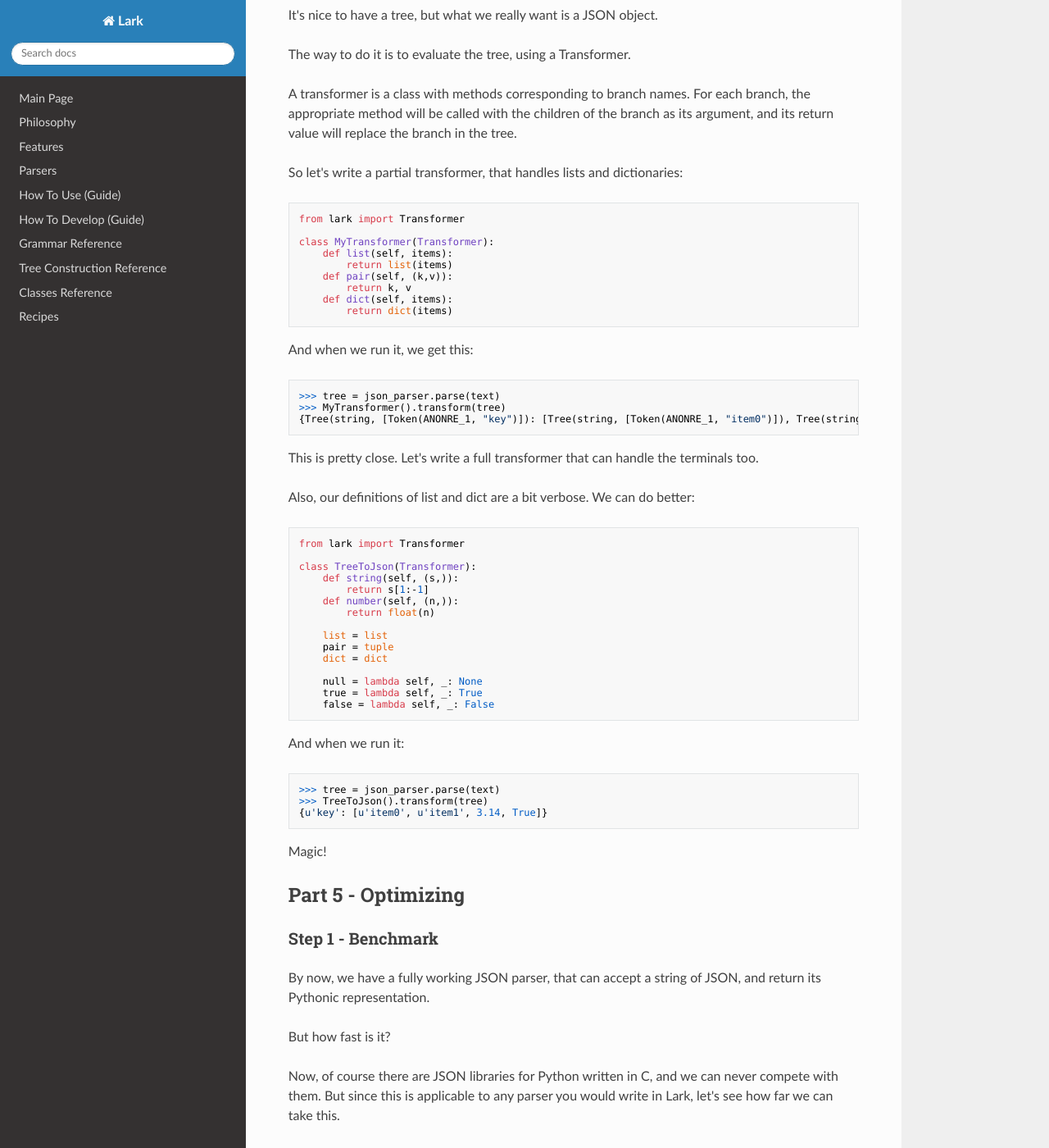
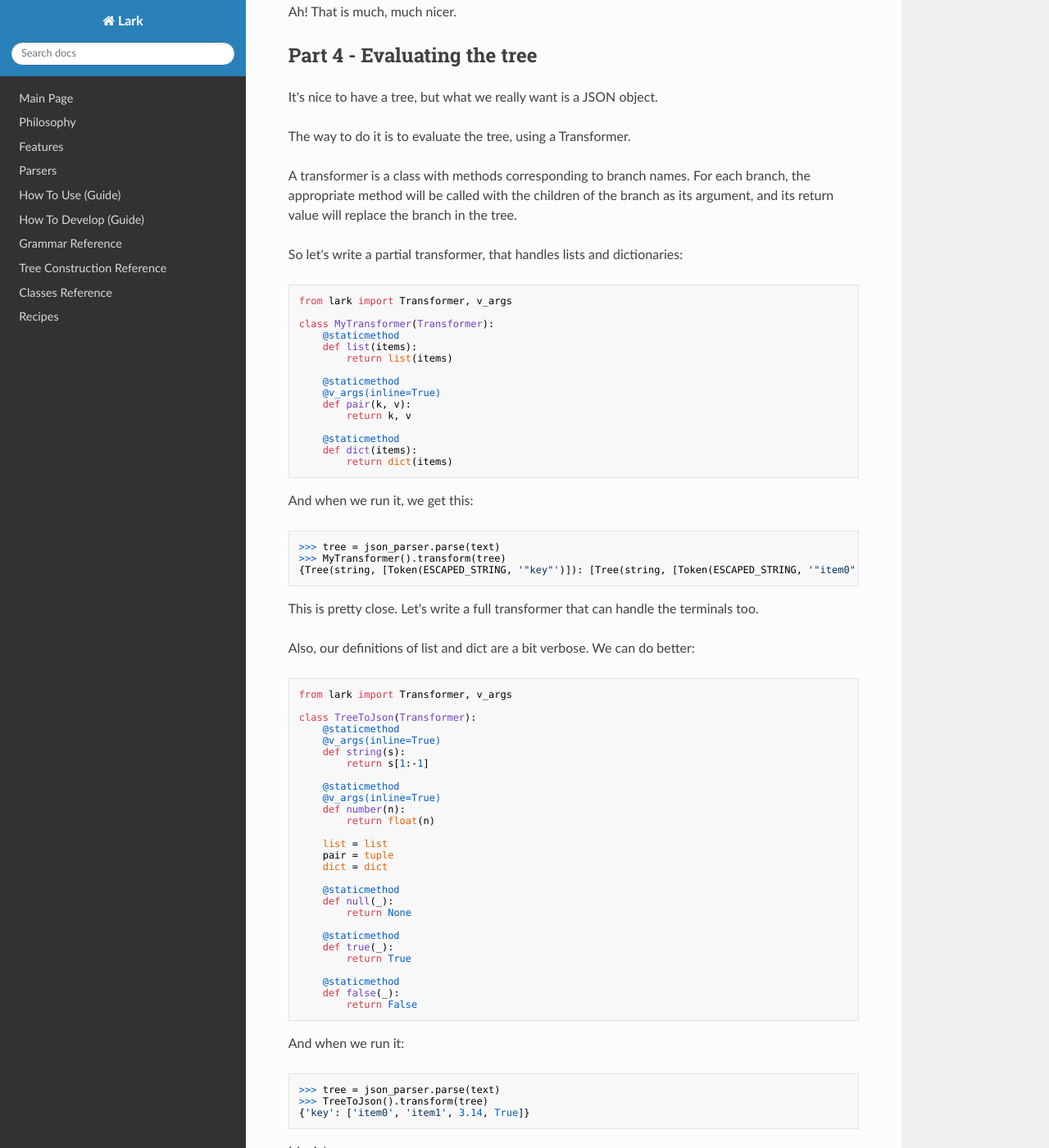
Before and after one commit to lark-parser/lark, an MkDocs documentation site: the page built from docs/json_tutorial.md, in a window 1280 px wide and 1400 px high, scrolled down 4665 px. Shown: the whole window at 82% size. Built offline with MkDocs 1.6.1, drawn with Linux system fonts in a browser that asks for light colours; nearby versions of some CDN libraries; old or Windows-style settings are respelled for this version of MkDocs; some of the changed text lies outside the part shown.

Commit message:
Update JSON Tutorial Code for Python 3
The existing code snippets which demonstrate the Transformer class rely
on tuple parameter unpacking, which was removed as of PEP-3113, which
landed in Python 3.0.

https://www.python.org/dev/peps/pep-3113/

The lark @v_args utility can be used at either the class or the
function level to provide behavior similar to tuple unpacking, which
improves the readability of the code.

The class methods don't make use of any internal data, so they can be
marked with @staticmethod.

The updated versions of these code snippets continue to work as expected
in Python 2.7.16, noting the difference in how unicode strings are
marked.

The code snippets copy and paste cleanly into the Python repl.

````diff
--- a/docs/json_tutorial.md
+++ b/docs/json_tutorial.md
@@ -6,13 +6,14 @@ In this tutorial we will write a JSON parser in Lark, and explore Lark's various
 
 It has 5 parts.
 
-  1. Writing the grammar
-  2. Creating the parser
-  3. Shaping the tree
-  4. Evaluating the tree
-  5. Optimizing
+1. Writing the grammar
+2. Creating the parser
+3. Shaping the tree
+4. Evaluating the tree
+5. Optimizing
 
 Knowledge assumed:
+
 - Using Python
 - A basic understanding of how to use regular expressions
 
@@ -93,6 +94,7 @@ We simply instantiate Lark, and tell it to accept a "value":
 
 ```python
 from lark import Lark
+
 json_parser = Lark(r"""
     value: dict
          | list
@@ -118,8 +120,8 @@ It's that simple! Let's test it out:
 ```python
 >>> text = '{"key": ["item0", "item1", 3.14]}'
 >>> json_parser.parse(text)
-Tree(value, [Tree(dict, [Tree(pair, [Token(STRING, "key"), Tree(value, [Tree(list, [Tree(value, [Token(STRING, "item0")]), Tree(value, [Token(STRING, "item1")]), Tree(value, [Token(NUMBER, 3.14)])])])])])])
->>> print( _.pretty() )
+Tree(value, [Tree(dict, [Tree(pair, [Token(ESCAPED_STRING, '"key"'), Tree(value, [Tree(list, [Tree(value, [Token(ESCAPED_STRING, '"item0"')]), Tree(value, [Token(ESCAPED_STRING, '"item1"')]), Tree(value, [Token(SIGNED_NUMBER, '3.14')])])])])])])
+>>> print(_.pretty())
 value
   dict
     pair
@@ -173,6 +175,7 @@ Here is the new grammar:
 
 ```python
 from lark import Lark
+
 json_parser = Lark(r"""
     ?value: dict
           | list
@@ -201,7 +204,7 @@ And let's test it out:
 
 ```python
 >>> text = '{"key": ["item0", "item1", 3.14, true]}'
->>> print( json_parser.parse(text).pretty() )
+>>> print(json_parser.parse(text).pretty())
 dict
   pair
     string	"key"
@@ -212,7 +215,7 @@ dict
       true
 ```
 
-Ah! That is much much nicer.
+Ah! That is much, much nicer.
 
 ## Part 4 - Evaluating the tree
 
@@ -225,22 +228,29 @@ A transformer is a class with methods corresponding to branch names. For each br
 So let's write a partial transformer, that handles lists and dictionaries:
 
 ```python
-from lark import Transformer
+from lark import Transformer, v_args
 
 class MyTransformer(Transformer):
-    def list(self, items):
+    @staticmethod
+    def list(items):
         return list(items)
-    def pair(self, (k,v)):
+
+    @staticmethod
+    @v_args(inline=True)
+    def pair(k, v):
         return k, v
-    def dict(self, items):
+
+    @staticmethod
+    def dict(items):
         return dict(items)
 ```
 
 And when we run it, we get this:
+
 ```python
 >>> tree = json_parser.parse(text)
 >>> MyTransformer().transform(tree)
-{Tree(string, [Token(ANONRE_1, "key")]): [Tree(string, [Token(ANONRE_1, "item0")]), Tree(string, [Token(ANONRE_1, "item1")]), Tree(number, [Token(ANONRE_0, 3.14)]), Tree(true, [])]}
+{Tree(string, [Token(ESCAPED_STRING, '"key"')]): [Tree(string, [Token(ESCAPED_STRING, '"item0"')]), Tree(string, [Token(ESCAPED_STRING, '"item1"')]), Tree(number, [Token(SIGNED_NUMBER, '3.14')]), Tree(true, [])]}
 ```
 
 This is pretty close. Let's write a full transformer that can handle the terminals too.
@@ -248,21 +258,34 @@ This is pretty close. Let's write a full transformer that can handle the termina
 Also, our definitions of list and dict are a bit verbose. We can do better:
 
 ```python
-from lark import Transformer
+from lark import Transformer, v_args
 
 class TreeToJson(Transformer):
-    def string(self, (s,)):
+    @staticmethod
+    @v_args(inline=True)
+    def string(s):
         return s[1:-1]
-    def number(self, (n,)):
+
+    @staticmethod
+    @v_args(inline=True)
+    def number(n):
         return float(n)
 
     list = list
     pair = tuple
     dict = dict
 
-    null = lambda self, _: None
-    true = lambda self, _: True
-    false = lambda self, _: False
+    @staticmethod
+    def null(_):
+        return None
+
+    @staticmethod
+    def true(_):
+        return True
+
+    @staticmethod
+    def false(_):
+        return False
 ```
 
 And when we run it:
@@ -270,7 +293,7 @@ And when we run it:
 ```python
 >>> tree = json_parser.parse(text)
 >>> TreeToJson().transform(tree)
-{u'key': [u'item0', u'item1', 3.14, True]}
+{'key': ['item0', 'item1', 3.14, True]}
 ```
 Magic!
 
@@ -284,13 +307,13 @@ But how fast is it?
 
 Now, of course there are JSON libraries for Python written in C, and we can never compete with them. But since this is applicable to any parser you would write in Lark, let's see how far we can take this.
 
-The first step for optimizing is to have a benchmark. For this benchmark I'm going to take data from [json-generator.com/](http://www.json-generator.com/). I took their default suggestion and changed it to 5000 objects. The result is a 6.6MB sparse JSON file.
+The first step for optimizing is to have a benchmark. For this benchmark I'm going to take data from [json-generator.com](http://www.json-generator.com/). I took their default suggestion and changed it to 5000 objects. The result is a 6.6MB sparse JSON file.
 
 Our first program is going to be just a concatenation of everything we've done so far:
 
 ```python
 import sys
-from lark import Lark, Transformer
+from lark import Lark, Transformer, v_args
 
 json_grammar = r"""
     ?value: dict
@@ -315,18 +338,31 @@ json_grammar = r"""
     """
 
 class TreeToJson(Transformer):
-    def string(self, (s,)):
+    @staticmethod
+    @v_args(inline=True)
+    def string(s):
         return s[1:-1]
-    def number(self, (n,)):
+
+    @staticmethod
+    @v_args(inline=True)
+    def number(n):
         return float(n)
 
     list = list
     pair = tuple
     dict = dict
 
-    null = lambda self, _: None
-    true = lambda self, _: True
-    false = lambda self, _: False
+    @staticmethod
+    def null(_):
+        return None
+
+    @staticmethod
+    def true(_):
+        return True
+
+    @staticmethod
+    def false(_):
+        return False
 
 json_parser = Lark(json_grammar, start='value', lexer='standard')
 
@@ -340,9 +376,9 @@ We run it and get this:
 
     $ time python tutorial_json.py json_data > /dev/null
 
-    real	0m36.257s
-    user	0m34.735s
-    sys         0m1.361s
+    real    0m36.257s
+    user    0m34.735s
+    sys     0m1.361s
 
 
 That's unsatisfactory time for a 6MB file. Maybe if we were parsing configuration or a small DSL, but we're trying to handle large amount of data here.
@@ -360,9 +396,9 @@ json_parser = Lark(json_grammar, start='value', parser='lalr')
 ```
     $ time python tutorial_json.py json_data > /dev/null
 
-    real        0m7.554s
-    user        0m7.352s
-    sys         0m0.148s
+    real    0m7.554s
+    user    0m7.352s
+    sys     0m0.148s
 
 Ah, that's much better. The resulting JSON is of course exactly the same. You can run it for yourself and see.
 
@@ -379,16 +415,16 @@ json_parser = Lark(json_grammar, start='value', parser='lalr', transformer=TreeT
 
 if __name__ == '__main__':
     with open(sys.argv[1]) as f:
-        print( json_parser.parse(f.read()) )
+        print(json_parser.parse(f.read()))
 ```
 
 We've used the transformer we've already written, but this time we plug it straight into the parser. Now it can avoid building the parse tree, and just send the data straight into our transformer. The *parse()* method now returns the transformed JSON, instead of a tree.
 
 Let's benchmark it:
 
-    real	0m4.866s
-    user	0m4.722s
-    sys 	0m0.121s
+    real    0m4.866s
+    user    0m4.722s
+    sys     0m0.121s
 
 That's a measurable improvement! Also, this way is more memory efficient. Check out the benchmark table at the end to see just how much.
 
@@ -404,9 +440,9 @@ Let's get some free performance:
 
     $ time pypy tutorial_json.py json_data > /dev/null
 
-    real	0m1.397s
-    user	0m1.296s
-    sys 	0m0.083s
+    real    0m1.397s
+    user    0m1.296s
+    sys     0m0.083s
 
 PyPy is awesome!
 
````
Also changed, not shown: other parts of docs/json_tutorial.md (+1 -1 lines).
